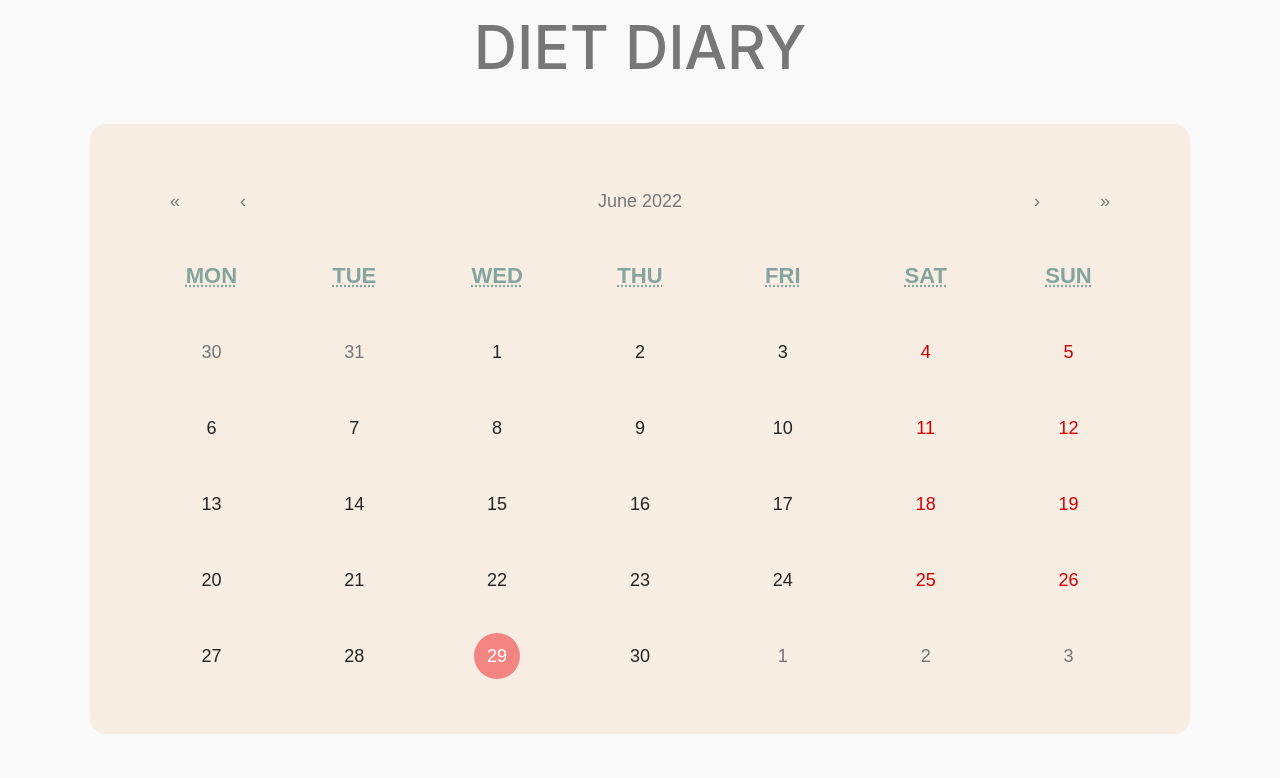
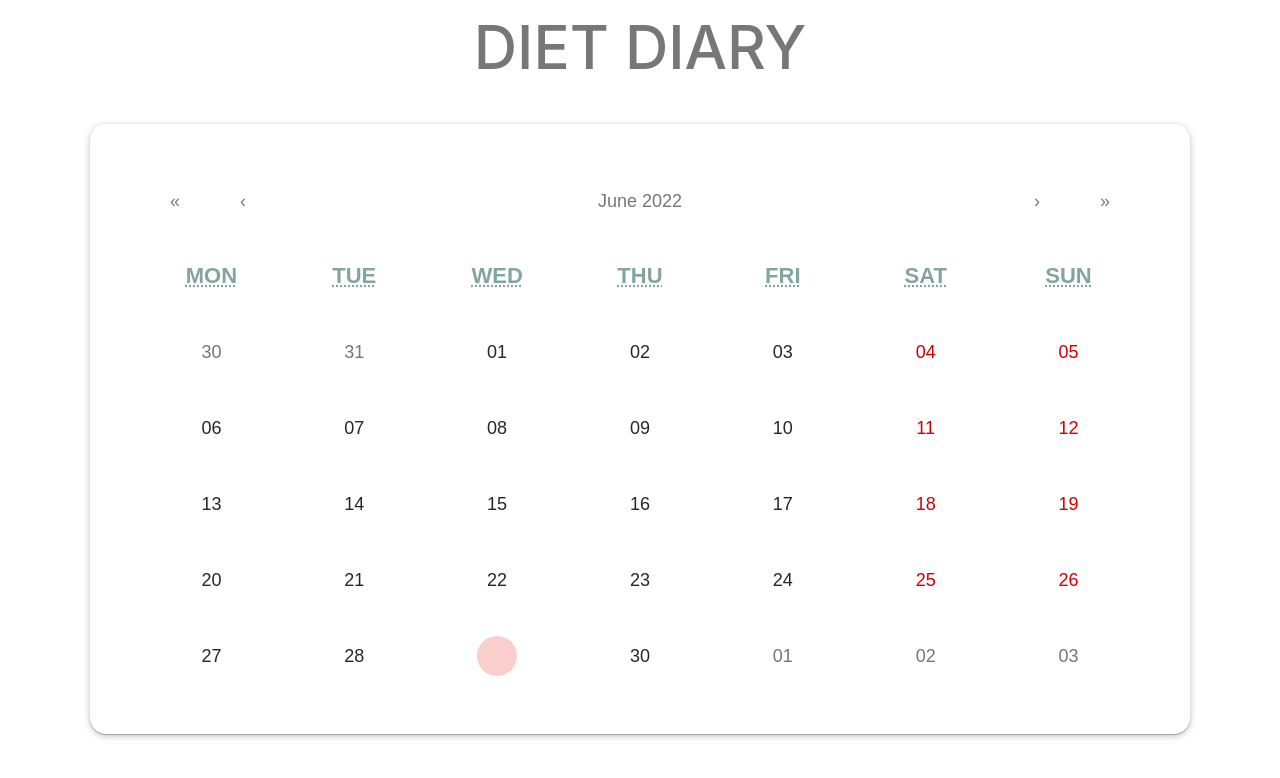
Before and after one commit to ujtap0/daily-nutrients-calculator, a React (Create React App) app: page / in a window 1280 px wide. Shown: the top 778 px of the page. Built offline with nearby package versions, Linux system fonts and the light colour scheme.

Commit message:
달력페이지 스타일 완성/mealForm 페이지 연결

```diff
--- a/src/App.js
+++ b/src/App.js
@@ -1,11 +1,13 @@
 import { BrowserRouter, Routes, Route } from "react-router-dom";
-import CalendarPage from "./page/Carlendar.component";
+import CalendarPage from "./page/Calendar/Carlendar.component";
+import MealForm from "./page/MealForm/MealForm.component";
 
 function App() {
   return (
     <BrowserRouter>
       <Routes>
         <Route path="/" element={<CalendarPage />}/>
+        <Route path="/meal/:day" element={<MealForm />}/>
       </Routes>
     </BrowserRouter>
   );
--- a/src/component/List.component.jsx
+++ b/src/component/List.component.jsx
@@ -1,11 +1,9 @@
 import { Collapse } from 'antd';
 import Search from '../features/Search/Search.component';
-import Modal from './ui/Modal.component';
 const { Panel } = Collapse;
 
 const List = () => {
   return (
-  <Modal>
     <Collapse defaultActiveKey={['1']}>
       <Panel header="아침" key="1">
         <Search meal='breakfast'/>
@@ -17,7 +15,6 @@ const List = () => {
         <Search meal='dinner' />
       </Panel>
     </Collapse>
-  </Modal>
 )}
 
 export default List;
--- a/src/index.css
+++ b/src/index.css
@@ -12,5 +12,5 @@ html{
 }
 body{
   box-sizing: border-box;
-  background-color: #f9f9f9;
+  /* background-color: #f9f9f9; */
 }
--- a/src/page/Calendar.style.js
+++ b/src/page/Calendar/Calendar.style.js
@@ -13,10 +13,11 @@ export const Title = styled.h2`
 
 export const StyledCalendar = styled(Calendar)`
  width: 100%;
- background-color: #f7ede2;
+ background-color: #fff;
  border: 0;
  border-radius: 16px;
  padding: 40px 50px;
+ box-shadow: rgba(0, 0, 0, 0.25) 0px 0.0625em 0.0625em, rgba(0, 0, 0, 0.25) 0px 0.125em 0.5em, rgba(255, 255, 255, 0.1) 0px 0px 0px 1px inset;
  button{
    padding: 30px;
    font-size: 18px;
@@ -37,20 +38,30 @@ export const StyledCalendar = styled(Calendar)`
  }
  .react-calendar__tile--now {
     background-color: transparent;
+    position: relative;
     &:hover,
     &:active{
       background-color: transparent;
     }
-    & > abbr {
-      box-sizing: border-box;
-      padding: 13px;
-      border-radius: 50%;
-      background: #f28482;
-      color: #fff;
+    & > abbr{
+      &::before {
+        content: '';
+        display: block;
+        position: absolute;
+        left: 50%;
+        top: 50%;
+        transform: translate(-50%, -50%);
+        box-sizing: border-box;
+        padding: 20px;
+        border-radius: 50%;
+        background: rgba(242, 132, 130, 0.4);
+        color: #fff;
+      }
     }
+
   }
   .react-calendar__tile:enabled:hover{
-    background-color: #f5cac3;
+    background-color: #f7ede2;
     border-radius: 5px;
   }
 }
--- /dev/null
+++ b/src/page/Calendar/Carlendar.component.jsx
@@ -0,0 +1,27 @@
+import { useState } from 'react';
+import { useNavigate } from 'react-router-dom';
+import { StyledCalendar, CalendarContainer, Title } from './Calendar.style';
+import 'react-calendar/dist/Calendar.css';
+import dayjs from 'dayjs';
+
+const CalendarPage = (value) => {
+  const [date, setDate] = useState(new Date());
+  const navigate = useNavigate();
+  const clickHandler = () => {
+    const stringDate = date.toISOString().split('T')[0]
+    navigate(`/meal/${stringDate}`)
+  }
+
+  return (
+    <CalendarContainer>
+      <Title>DIET DIARY</Title>
+      <StyledCalendar
+        formatDay ={(locale, date) => dayjs(date).format('DD')}
+        onChange = {setDate}
+        value={date}
+        onClickDay={clickHandler}
+      />
+    </CalendarContainer>
+  )
+}
+export default CalendarPage
--- a/src/page/Carlendar.component.jsx
+++ /dev/null
@@ -1,12 +0,0 @@
-import { StyledCalendar, CalendarContainer, Title } from './Calendar.style';
-import 'react-calendar/dist/Calendar.css';
-
-const CalendarPage = () => {
-return (
-  <CalendarContainer>
-    <Title>DIET DIARY</Title>
-    <StyledCalendar />
-  </CalendarContainer>
-)
-}
-export default CalendarPage
--- /dev/null
+++ b/src/page/MealForm/MealForm.component.jsx
@@ -0,0 +1,8 @@
+import List from "../../component/List.component"
+
+const MealForm = () => {
+  return(
+    <List />
+  )
+}
+export default MealForm
```
